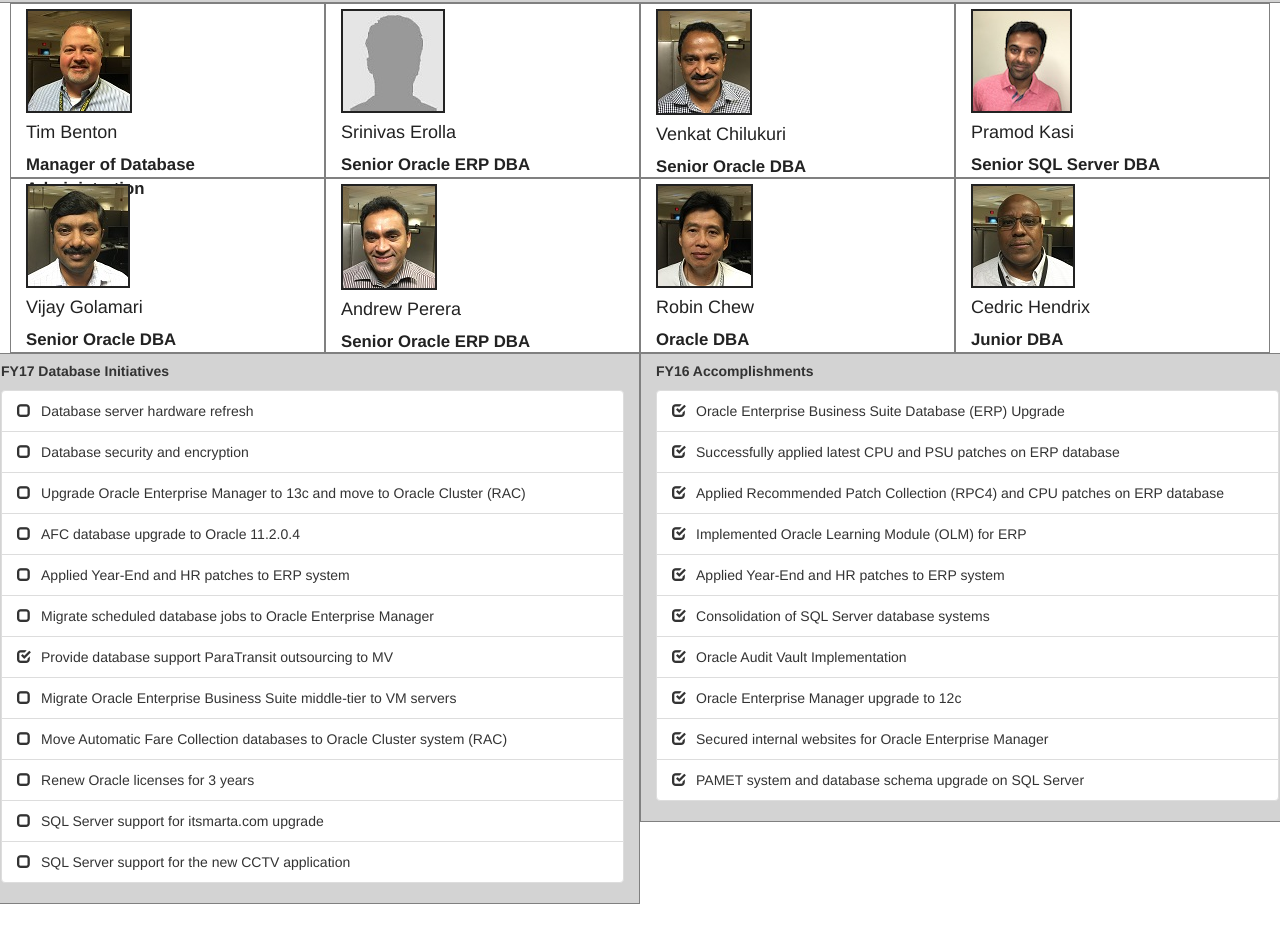
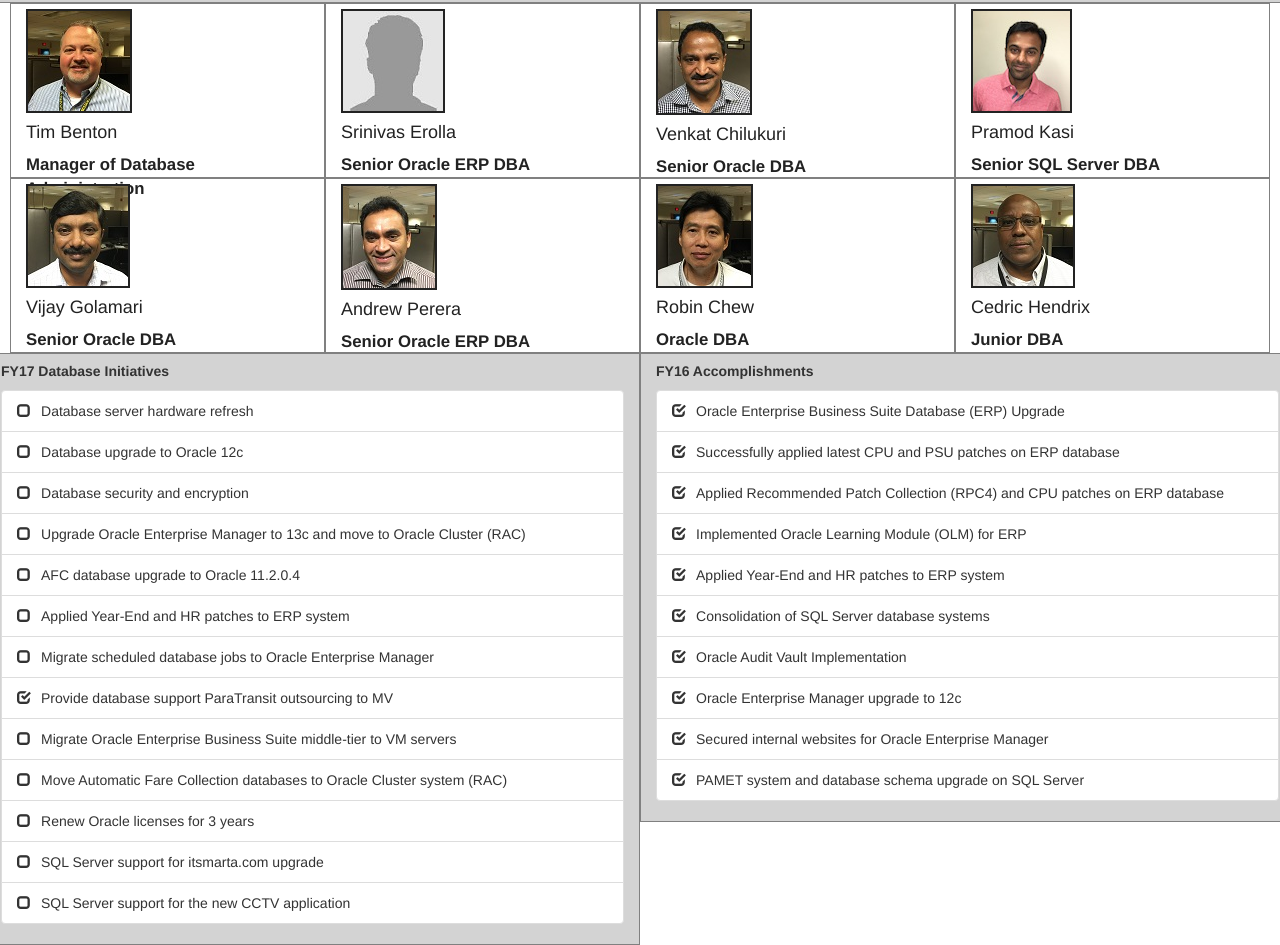
Before and after one commit to tgbenton/DBATeamWebsite, a plain HTML site: page index.html in a window 1280 px wide. Shown: the part 734-1679 px from the top of the page. Before the commit the page ends 1638 px from the top, so only its background shows below. Drawn offline with nearby package versions, Linux system fonts and the light colour scheme.

Commit message:
small update

```diff
--- a/index.html
+++ b/index.html
@@ -153,6 +153,7 @@
       <div class="col-md-6 box" id="initiatives"><h5>FY17 Database Initiatives</h5>
         <ul class="list-group">
           <li class="list-group-item"><span class="glyphicon glyphicon-unchecked" class="uncheck"></span>Database server hardware refresh</li>
+          <li class="list-group-item"><span class="glyphicon glyphicon-unchecked" class="uncheck"></span>Database upgrade to Oracle 12c</li>
           <li class="list-group-item"><span class="glyphicon glyphicon-unchecked" class="uncheck"></span>Database security and encryption</li>
           <li class="list-group-item"><span class="glyphicon glyphicon-unchecked" class="uncheck"></span>Upgrade Oracle Enterprise Manager to 13c and move to Oracle Cluster (RAC)</li>
           <li class="list-group-item"><span class="glyphicon glyphicon-unchecked" class="uncheck"></span>AFC database upgrade to Oracle 11.2.0.4</li>
```
